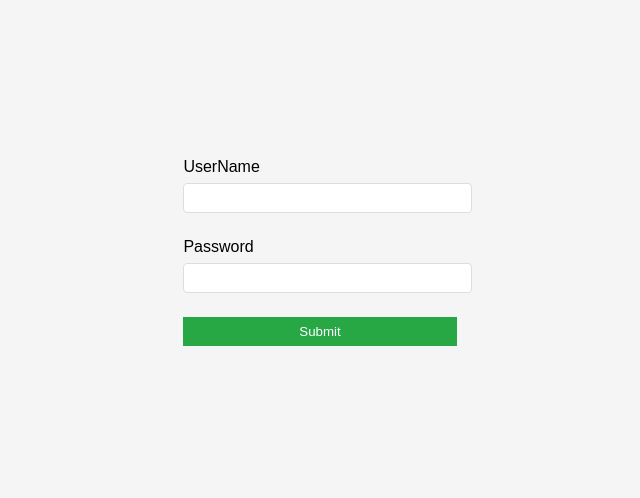
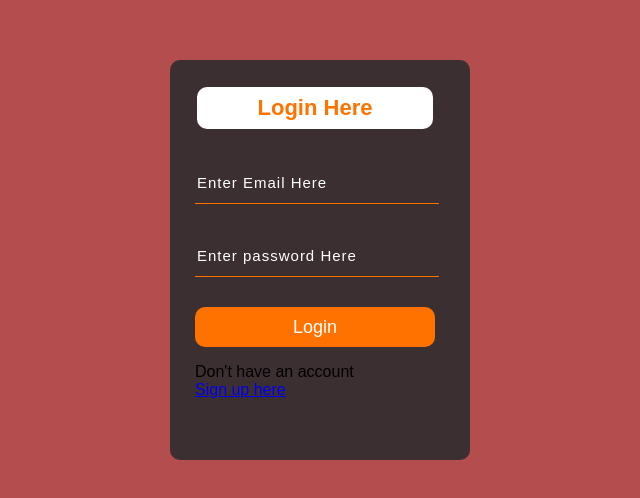
Before and after one commit to Saranraj011/login-form, a website: page index.html in a window 1280 px wide. Shown: the part 148-646 px from the top of the page, without its empty margins (320-960 px from the left). Drawn offline with Linux system fonts and the light colour scheme.

Commit message:
last commit

```diff
--- a/index.html
+++ b/index.html
@@ -7,13 +7,18 @@
         <title> Login Form</title>
     </head>
     <body>
-        <form action="/post" method="POST">
-            <label for="username">UserName</label>
-            <input type="text" name="username" required><br><br>
-            <label for="password">Password</label>
-            <input type="password" name="password" required><br><br>
-            <button type="submit">Submit</button>
+        <div class="f1">
+        <form class="form" action="/post" method="POST">
+            <h2>Login Here</h2>
+            <input type="email" name="username" placeholder="Enter Email Here">
+            <br>
+            <input type="password" name="password" placeholder="Enter password Here">
+             <br>
+            <button class="btnn" type="submit">Login</button>
+
+            <p class="link">Don't have an account<br>
+            <a href="#">Sign up here</a></p>
         </form>
-        </div>
+    </div>
     </body>
 </html>
--- a/style.css
+++ b/style.css
@@ -1,15 +1,14 @@
-/* public/styles.css */
+/* /* public/styles.css */
 body {
     font-family: Arial, sans-serif;
     display: flex;
     justify-content: center;
     align-items: center;
     height: 100vh;
-    margin: 0;
-    background-color: #f5f5f5;
+    background-color:rgb(180, 77, 77);
 }
 
-.login-container {
+/* .login-container {
     background-color: white;
     padding: 2em;
     border-radius: 8px;
@@ -33,9 +32,80 @@ button {
     padding: 0.5em 1em;
     cursor: pointer;
     width: 100%;
-}
+} */
 
 #error-message {
     color: red;
     margin-top: 10px;
+} */
+
+.form1{
+    width: 250px;
+    height: 380px;
+    top: -20px;
+    border-radius: 10px;
+    padding: 25px;
+    display: flex;
+
 }
+.f1 {
+    width: 250px;
+    height: 350px;
+    top: -20px;
+    border-radius: 10px;
+    padding: 25px;
+    background-color: rgba(43, 43, 46, 0.87);
+}
+
+.form h2{
+    width: 220px;
+    font-family: sans-serif;
+    text-align: center;
+    color: #ff7200;
+    font-size: 22px;
+    background-color: #fff;
+    border-radius: 10px;
+    margin: 2px;
+    padding: 8px;
+}
+
+.form input{
+    width: 240px;
+    height: 40px;
+    background: transparent;
+    border-bottom: 1px solid #ff7200;
+    border-top: none;
+    border-left: none;
+    border-right: none;
+    color: #fff;
+    font-size: 15px;
+    letter-spacing: 1px;
+    margin-top: 30px;
+    font-family:  sans-serif;
+}
+
+.form input:focus{
+    outline: none;
+}
+::placeholder{
+    color: #fff;
+    font-family: Arial;
+}
+
+.btnn{
+    width: 240px;
+    height: 40px;
+    background: #ff7200;
+    border: none;
+    font-size: 18px;
+    margin-top: 30px;
+    border-radius: 10px;
+    cursor: pointer;
+    color: #fff;
+    transition: 0.4s ease;
+}
+
+.btnn:hover{
+    background: #fff;
+    color: #ff7200;
+}
```
